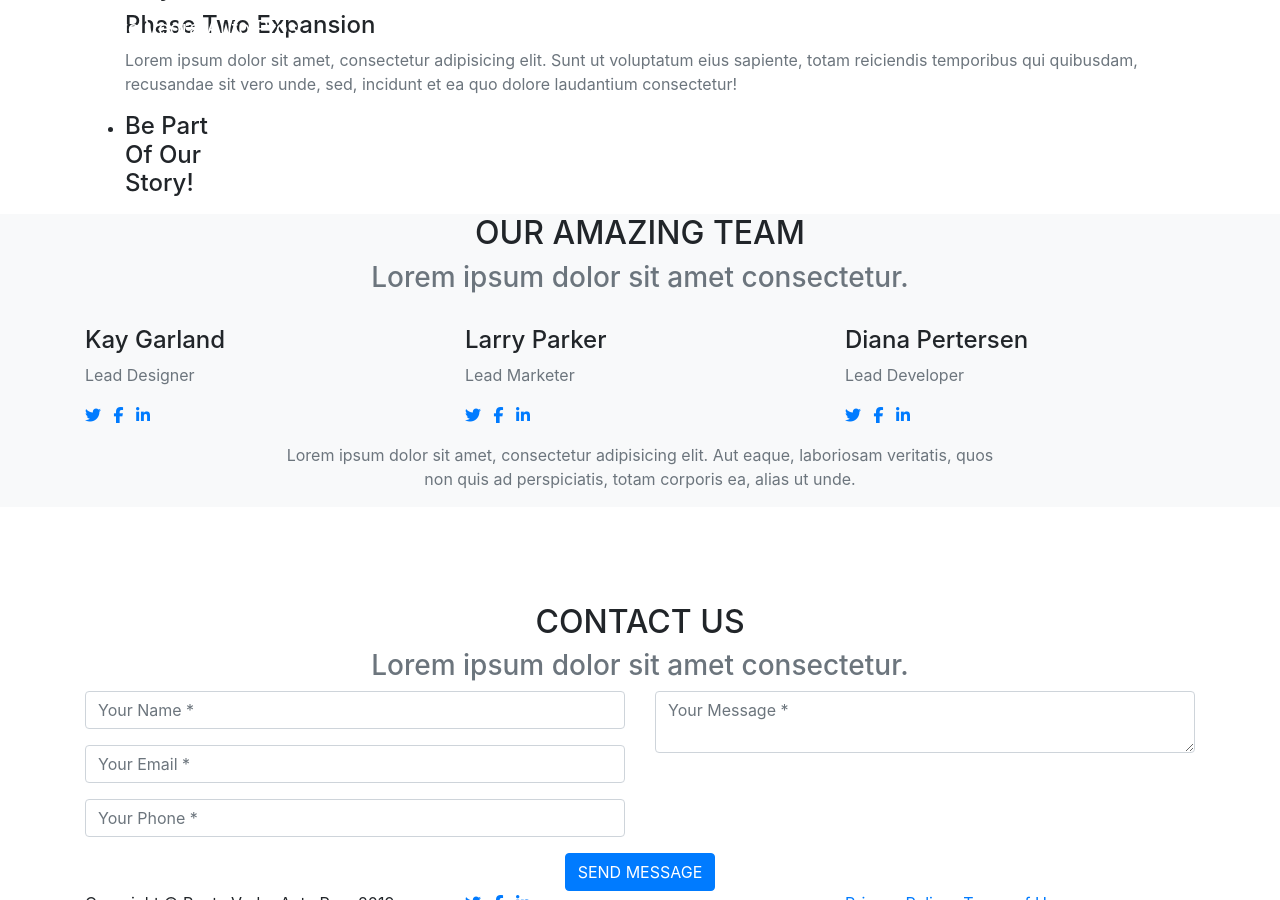
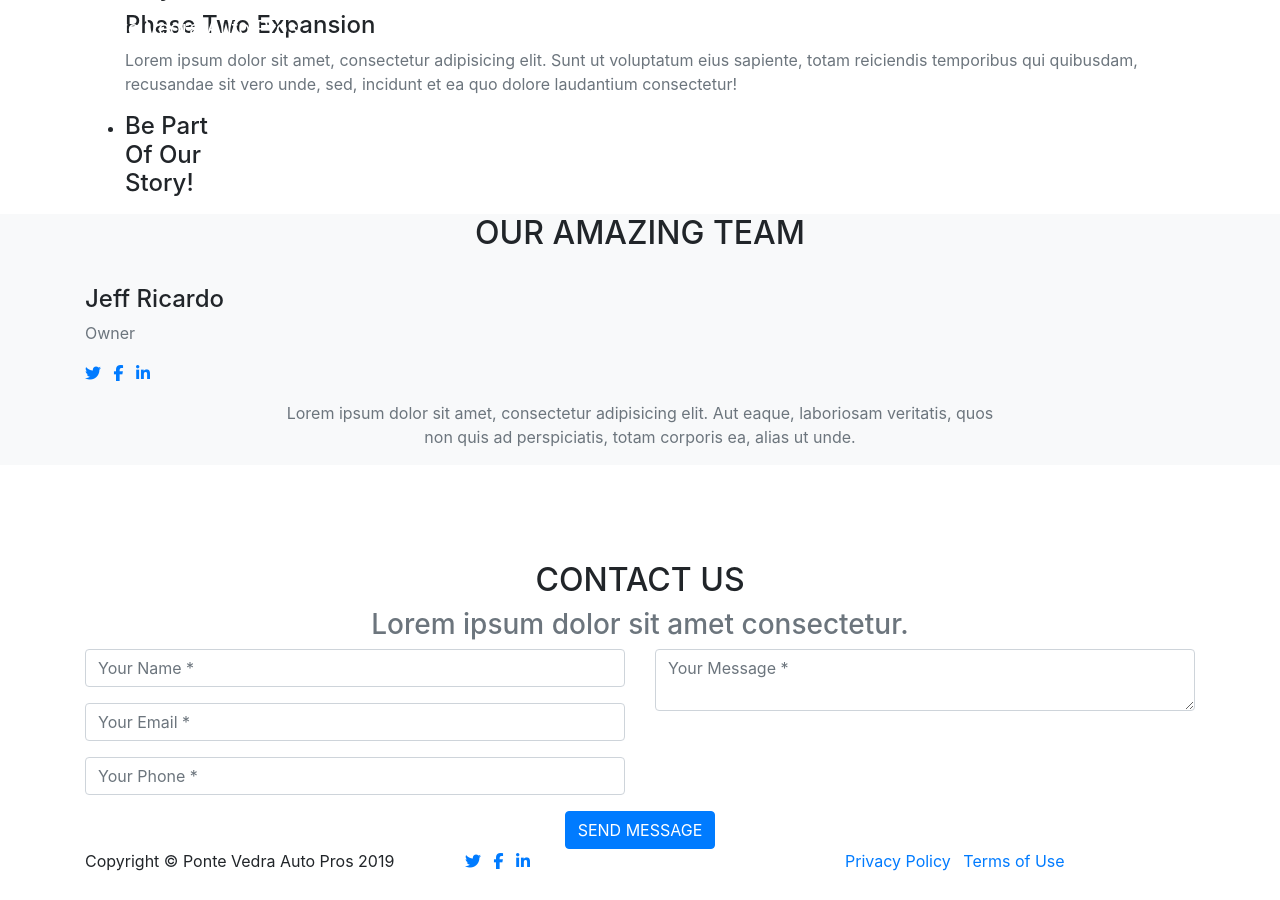
Before and after one commit to pvautopros/pvautopros.github.io, a Jekyll site: the page built from index.md, in a window 1280 px wide and 900 px high, scrolled down 1651 px. Built offline with Jekyll 4.4.1, drawn with Linux system fonts in a browser that asks for light colours; nearby versions of some CDN libraries; some web fonts are replaced; library files that are not in the unit come from our copies.

```diff
--- a/_data/home.yml
+++ b/_data/home.yml
@@ -48,10 +48,10 @@ about:
 
 team:
   heading: Our Amazing Team
-  subheading: Lorem ipsum dolor sit amet consectetur.
+  subheading:
   members:
-    - name: Kay Garland
-      role: Lead Designer
+    - name: Jeff Ricardo
+      role: Owner
       img: img/team/1.jpg
       social-buttons:
         - icon: fa fa-twitter
@@ -61,39 +61,7 @@ team:
         - icon: fa fa-linkedin
           url: "#"
 
-    - name: Larry Parker
-      role: Lead Marketer
-      img: img/team/2.jpg
-      social-buttons:
-        - icon: fa fa-twitter
-          url: "#"
-        - icon: fa fa-facebook
-          url: "#"
-        - icon: fa fa-linkedin
-          url: "#"
-
-    - name: Diana Pertersen
-      role: Lead Developer
-      img: img/team/3.jpg
-      social-buttons:
-        - icon: fa fa-twitter
-          url: "#"
-        - icon: fa fa-facebook
-          url: "#"
-        - icon: fa fa-linkedin
-          url: "#"
-
   text: Lorem ipsum dolor sit amet, consectetur adipisicing elit. Aut eaque, laboriosam veritatis, quos non quis ad perspiciatis, totam corporis ea, alias ut unde.
-
-clients:
-  - img: img/logos/envato.jpg
-    url: "#"
-  - img: img/logos/designmodo.jpg
-    url: "#"
-  - img: img/logos/themeforest.jpg
-    url: "#"
-  - img: img/logos/creative-market.jpg
-    url: "#"
 
 contact:
   heading: Contact Us
```
